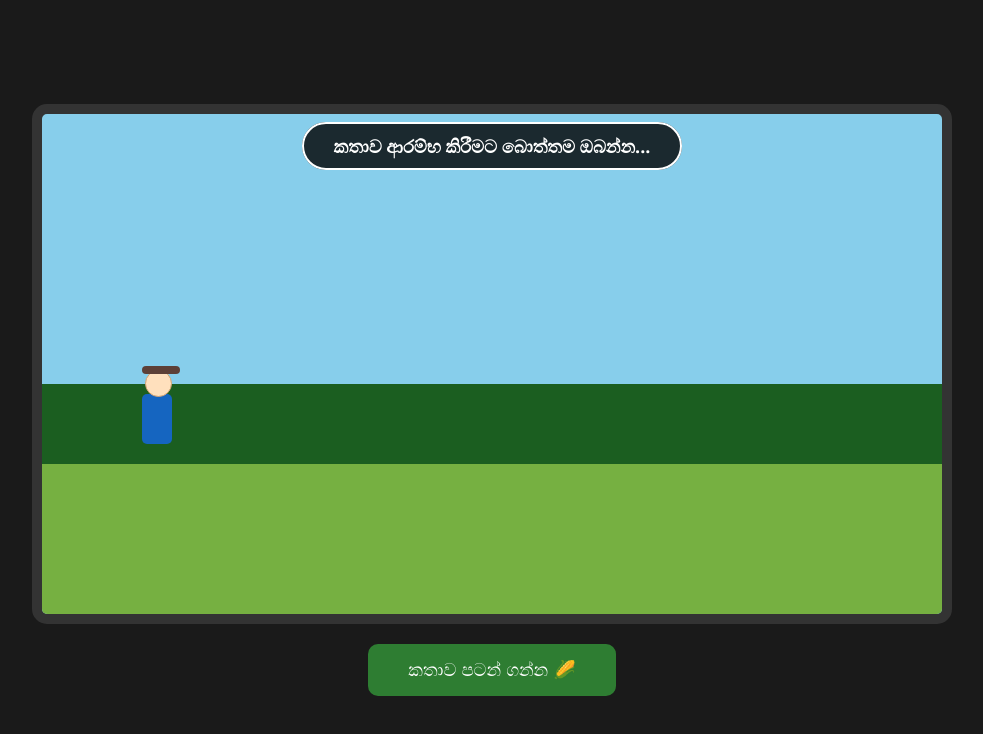
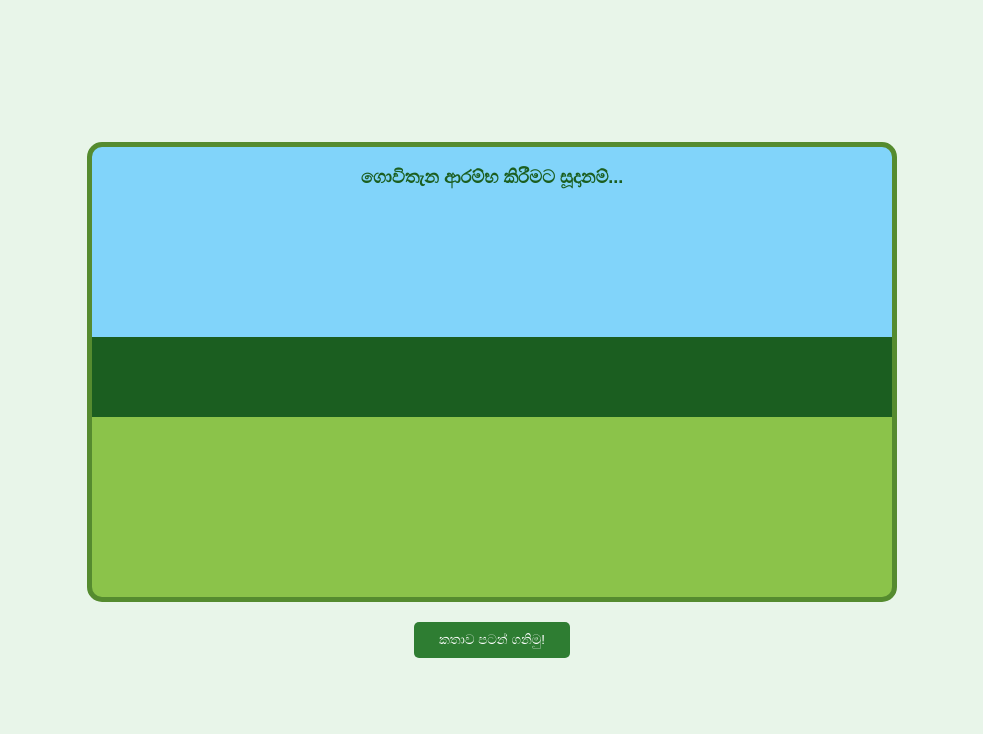
Before and after one commit to Thikkavolg2/Agriculture, a plain HTML site: page index.html in a window 1280 px wide. Shown: the whole page, without its empty margins (148-1131 px from the left). Drawn offline with Linux system fonts and the light colour scheme.

Commit message:
Update index.html

```diff
--- a/index.html
+++ b/index.html
@@ -3,197 +3,97 @@
 <head>
     <meta charset="UTF-8">
     <meta name="viewport" content="width=device-width, initial-scale=1.0">
-    <title>ගොවියෙකුගේ චාරිකාව</title>
+    <title>ගොවිතැනේ කතාව 2.0</title>
     <style>
-        :root { --sky: #87CEEB; --grass: #76b041; --soil: #5d4037; }
-        body { margin: 0; padding: 0; display: flex; flex-direction: column; align-items: center; justify-content: center; height: 100vh; background: #1a1a1a; font-family: 'Segoe UI', sans-serif; overflow: hidden; }
+        body { margin: 0; display: flex; flex-direction: column; align-items: center; background: #e8f5e9; font-family: sans-serif; height: 100vh; justify-content: center; }
+        #stage { position: relative; width: 800px; height: 450px; background: linear-gradient(#81d4fa 60%, #8bc34a 60%); border: 5px solid #558b2f; overflow: hidden; border-radius: 15px; }
 
-        /* ප්‍රධාන තිරය */
-        #game-container {
-            position: relative; width: 900px; height: 500px;
-            background: var(--sky); border: 10px solid #333; border-radius: 15px;
-            overflow: hidden;
-        }
+        /* Rain Drops */
+        .drop { position: absolute; width: 2px; height: 10px; background: rgba(255,255,255,0.6); top: -20px; animation: fall 0.5s linear infinite; display: none; }
+        @keyframes fall { to { top: 300px; } }
 
-        /* චලනය වන පසුබිම (World Scrolling) */
-        #world {
-            position: absolute; width: 4000px; height: 100%;
-            display: flex; align-items: flex-end;
-            transition: transform 2s ease-in-out;
-        }
+        /* Farmer & Elements */
+        .farmer { position: absolute; bottom: 120px; left: -100px; transition: 1s linear; z-index: 10; font-size: 40px; }
+        .tractor { position: absolute; bottom: 120px; left: -150px; transition: 2s linear; font-size: 50px; }
+        .forest { position: absolute; bottom: 180px; width: 100%; height: 80px; background: #1b5e20; transition: 1s; }
+        .soil { position: absolute; bottom: 150px; left: 50%; transform: translateX(-50%); width: 400px; height: 40px; background: #5d4037; border-radius: 50%; opacity: 0; }
 
-        .ground { position: absolute; bottom: 0; height: 150px; background: var(--grass); border-top: 5px solid #558b2f; }
+        /* Plants Row */
+        .plants { position: absolute; bottom: 160px; left: 50%; transform: translateX(-50%); display: flex; gap: 20px; }
+        .plant { font-size: 0px; transition: 2s ease-out; }
 
-        /* දර්ශන (Scenes) */
-        .scene { position: relative; width: 1000px; height: 100%; flex-shrink: 0; }
-
-        /* 1. කැලෑව */
-        .jungle-patch { position: absolute; bottom: 150px; width: 100%; height: 80px; background: #1b5e20; transition: 1s; }
-
-        /* 2. හාන පස (ස්වභාවික ලෙස) */
-        .plowed-field { position: absolute; bottom: 150px; width: 100%; height: 80px; background: var(--soil); display: none; border-top: 3px dashed #3e2723; }
-
-        /* ගොවියා */
-        #farmer {
-            position: absolute; bottom: 140px; left: 100px; width: 40px; height: 80px;
-            z-index: 100; transition: left 1s linear;
-        }
-        .f-body { width: 30px; height: 50px; background: #1565c0; border-radius: 5px; position: relative; }
-        .f-head { width: 25px; height: 25px; background: #ffe0bd; border-radius: 50%; position: absolute; top: -24px; left: 3px; border: 1px solid #d4a373; }
-        .f-hat { width: 38px; height: 8px; background: #5d4037; position: absolute; top: -5px; left: -4px; border-radius: 5px; }
-
-        /* උපකරණ */
-        .tool { position: absolute; right: -15px; top: 15px; width: 5px; height: 40px; background: #444; display: none; transform-origin: top; }
-        .hoe-head { position: absolute; bottom: 0; right: -10px; width: 15px; height: 5px; background: #111; }
-
-        /* වාහන */
-        #tractor { position: absolute; bottom: 145px; left: -300px; font-size: 60px; transition: left 0.1s linear; z-index: 90; }
-        #lorry { position: absolute; bottom: 145px; left: 2100px; font-size: 70px; z-index: 90; transition: left 1s; }
-
-        /* කඩය සහ මුදලාලි */
-        .shop { position: absolute; bottom: 150px; left: 3200px; width: 200px; height: 150px; background: #ffb74d; border: 5px solid #f57c00; text-align: center; }
-        .mudali { position: absolute; bottom: 0; left: 20px; font-size: 40px; }
-        .scale { position: absolute; bottom: 0; right: 20px; font-size: 30px; }
-
-        /* ගෙදර */
-        .home { position: absolute; bottom: 150px; left: 300px; font-size: 100px; }
-
-        /* අස්වැන්න */
-        .plant { position: absolute; bottom: 150px; left: 500px; transform: scale(0); transition: 2s; }
-        .stalk { width: 10px; height: 100px; background: #4caf50; }
-        .cob { width: 15px; height: 30px; background: yellow; border-radius: 5px; position: absolute; top: 20px; right: -10px; opacity: 0; }
-        .bag { position: absolute; bottom: 150px; left: 2400px; font-size: 40px; display: none; }
-
-        /* පණිවිඩය */
-        #status-bar { position: absolute; top: 20px; width: 100%; text-align: center; z-index: 200; }
-        .msg { background: rgba(0,0,0,0.8); color: white; padding: 10px 30px; border-radius: 30px; font-weight: bold; font-size: 18px; border: 2px solid #fff; }
-
-        button { margin-top: 20px; padding: 15px 40px; background: #2e7d32; color: white; border: none; border-radius: 10px; font-size: 18px; cursor: pointer; }
-
-        @keyframes action { 0%, 100% { transform: rotate(0); } 50% { transform: rotate(-45deg); } }
-        .working { animation: action 0.5s infinite; }
+        .status { position: absolute; top: 20px; width: 100%; text-align: center; font-weight: bold; font-size: 18px; color: #1b5e20; }
+        button { margin-top: 20px; padding: 10px 25px; background: #2e7d32; color: white; border: none; border-radius: 5px; cursor: pointer; }
     </style>
 </head>
 <body>
 
-    <div id="game-container">
-        <div id="status-bar"><span class="msg" id="status">කතාව ආරම්භ කිරීමට බොත්තම ඔබන්න...</span></div>
-
-        <div id="world">
-            <div class="scene">
-                <div class="ground" style="width: 1000px;"></div>
-                <div id="jungle" class="jungle-patch"></div>
-                <div id="field" class="plowed-field"></div>
-                <div id="plant" class="plant"><div class="stalk"><div id="cob" class="cob"></div></div></div>
+<div id="stage">
+    <div class="status" id="msg">ගොවිතැන ආරම්භ කිරීමට සූදානම්...</div>
+    <div class="forest" id="forest"></div>
+    <div id="rain"></div>
+    <div class="soil" id="soil"></div>
+    <div class="plants" id="plantRow">
+        <div class="plant">🌱</div><div class="plant">🌱</div><div class="plant">🌱</div><div class="plant">🌱</div>
     </div>
-
-            <div class="scene">
-                <div class="ground" style="width: 1000px; background: #999;"></div> <div id="bag" class="bag">💰</div>
+    <div class="farmer" id="farmer">👨‍🌾</div>
+    <div class="tractor" id="tractor">🚜</div>
 </div>
-
-            <div class="scene">
-                <div class="ground" style="width: 1000px;"></div>
-                <div class="shop">
-                    <div class="mudali">👨‍💼</div>
-                    <div class="scale">⚖️</div>
-                    <div style="margin-top: 10px; font-weight: bold;">ගොවි නිෂ්පාදන</div>
-                </div>
-            </div>
-
-            <div class="scene">
-                <div class="ground" style="width: 1000px;"></div>
-                <div class="home">🏡</div>
-            </div>
-
-            <div id="farmer">
-                <div class="f-body">
-                    <div class="f-head"><div class="f-hat"></div></div>
-                    <div id="hoe" class="tool"><div class="hoe-head"></div></div>
-                </div>
-            </div>
-
-            <div id="tractor">🚜<span style="font-size: 15px;">+🛒</span></div>
-            <div id="lorry">🚚</div>
-        </div>
-    </div>
-
-    <button onclick="startStory()">කතාව පටන් ගන්න 🌽</button>
+<button onclick="start()">කතාව පටන් ගනිමු!</button>
 
 <script>
-        const wait = ms => new Promise(res => setTimeout(res, ms));
+    const wait = ms => new Promise(r => setTimeout(r, ms));
 
-        async function startStory() {
-            const world = document.getElementById('world');
-            const status = document.getElementById('status');
+    async function start() {
+        const msg = document.getElementById('msg');
         const farmer = document.getElementById('farmer');
         const tractor = document.getElementById('tractor');
-            const hoe = document.getElementById('hoe');
-            const field = document.getElementById('field');
-            const plant = document.getElementById('plant');
-            const cob = document.getElementById('cob');
+        const forest = document.getElementById('forest');
+        const soil = document.getElementById('soil');
+        const plants = document.querySelectorAll('.plant');
+        const rain = document.getElementById('rain');
 
         // Reset
-            world.style.transform = "translateX(0px)";
-            farmer.style.left = "100px";
-            status.innerText = "1. ගොවියා කැත්තක් ගෙන කැලෑව කපයි...";
+        forest.style.opacity = '1';
+        soil.style.opacity = '0';
+        plants.forEach(p => p.style.fontSize = '0px');
 
-            // 1. කැලෑව කැපීම
+        // 1. Cut Forest
+        msg.innerText = "1. ගොවියා කැත්තෙන් කැලෑව කපයි...";
+        farmer.style.left = "300px";
         await wait(2000);
-            document.getElementById('jungle').style.opacity = "0";
+        forest.style.opacity = "0";
+        farmer.style.left = "-100px";
+        await wait(1000);
 
-            // 2. ට්‍රැක්ටරය (ටේලරය සහිතව) හානවා
-            status.innerText = "2. ට්‍රැක්ටරය (ටේලරය සහිත) පැමිණ ඉඩම හායි...";
-            for(let i = -300; i < 1000; i += 10) {
-                tractor.style.left = i + "px";
-                if(i > 0) { field.style.display = "block"; field.style.width = i + "px"; }
-                await wait(30);
+        // 2. Tilling
+        msg.innerText = "2. ට්‍රැක්ටරයෙන් පස සකස් කරයි...";
+        tractor.style.left = "850px";
+        await wait(1000);
+        soil.style.opacity = "1";
+        await wait(1500);
+
+        // 3. Planting & Rain
+        msg.innerText = "3. බීජ සිටුවා වැස්ස ලැබෙන තෙක් බලා සිටියි...";
+        farmer.style.left = "350px";
+        await wait(1500);
+        farmer.style.left = "-100px";
+
+        // Show Rain
+        msg.innerText = "4. අහස අඳුරු වී වැස්ස වසී... 🌧️";
+        for(let i=0; i<30; i++) {
+            let d = document.createElement('div'); d.className='drop'; d.style.left = Math.random()*800+'px';
+            rain.appendChild(d); d.style.display='block';
         }
-            tractor.style.display = "none";
+        await wait(3000);
+        rain.innerHTML = ""; // Stop rain
 
-            // 3. බීජ සිටුවීම
-            status.innerText = "3. උදැල්ලෙන් වල හාරා බීජ සිටුවයි...";
-            farmer.style.left = "450px";
-            await wait(1000);
-            hoe.style.display = "block"; hoe.classList.add('working');
-            await wait(2000);
-            hoe.classList.remove('working'); hoe.style.display = "none";
-
-            // 4 & 5. පොහොර සහ වර්ධනය
-            status.innerText = "4. ගස වැඩේ. පොහොර සහ පස් දමයි...";
-            plant.style.transform = "scale(1)";
-            await wait(3000);
-            status.innerText = "5. දෙවන වරට පොහොර යොදයි. කරල් පීදෙයි...";
-            cob.style.opacity = "1";
-            await wait(2000);
-
-            // 6, 7, 8. අස්වැන්න නෙලා බෑග් කිරීම
-            status.innerText = "6-8. අස්වැන්න නෙලා බෑග් කර ලොරියට පටවයි...";
-            cob.style.opacity = "0"; plant.style.opacity = "0";
-            const lorry = document.getElementById('lorry');
-            lorry.style.left = "1200px";
-            await wait(2000);
-
-            // 9. ලොරිය කඩයට යාම (Scene Shift)
-            status.innerText = "9. අස්වැන්න ලොරියෙන් කඩයට රැගෙන යයි...";
-            world.style.transform = "translateX(-2000px)"; // කඩය දෙසට කැමරාව යයි
-            farmer.style.left = "2300px";
-            lorry.style.left = "3100px";
+        // 4. Growth
+        msg.innerText = "5. බීජ පැළ වී සශ්‍රීකව වැඩේ...";
+        plants.forEach(p => p.style.fontSize = '40px');
         await wait(3000);
 
-            // 10. බර කිරා සල්ලි දීම
-            status.innerText = "10. මුදලාලි බර කිරා අස්වැන්නට මුදල් ගෙවයි...";
-            farmer.style.left = "3150px";
-            await wait(2000);
-            status.innerText = "මුදලාලි: 'හොඳ අස්වැන්නක්! මෙන්න ඔබේ මුදල්.' 💰";
-            await wait(3000);
-
-            // 11. සතුටින් ගෙදර යෑම (Scene Shift)
-            status.innerText = "11. ගොවියා සතුටින් නිවස බලා පැමිණෙයි...";
-            world.style.transform = "translateX(-3000px)"; // ගෙදර දෙසට කැමරාව යයි
-            farmer.style.transform = "scaleX(-1)";
-            farmer.style.left = "3300px";
-            await wait(3000);
-            status.innerText = "සාර්ථක අවසානයක්! ගොවියා දැන් නිවසේ. 😊";
+        msg.innerText = "කතාව අවසන්! සාර්ථක අස්වැන්නක්! 🌽";
     }
 </script>
 </body>
```
Lines whose indentation alone changed are shown as unchanged.
